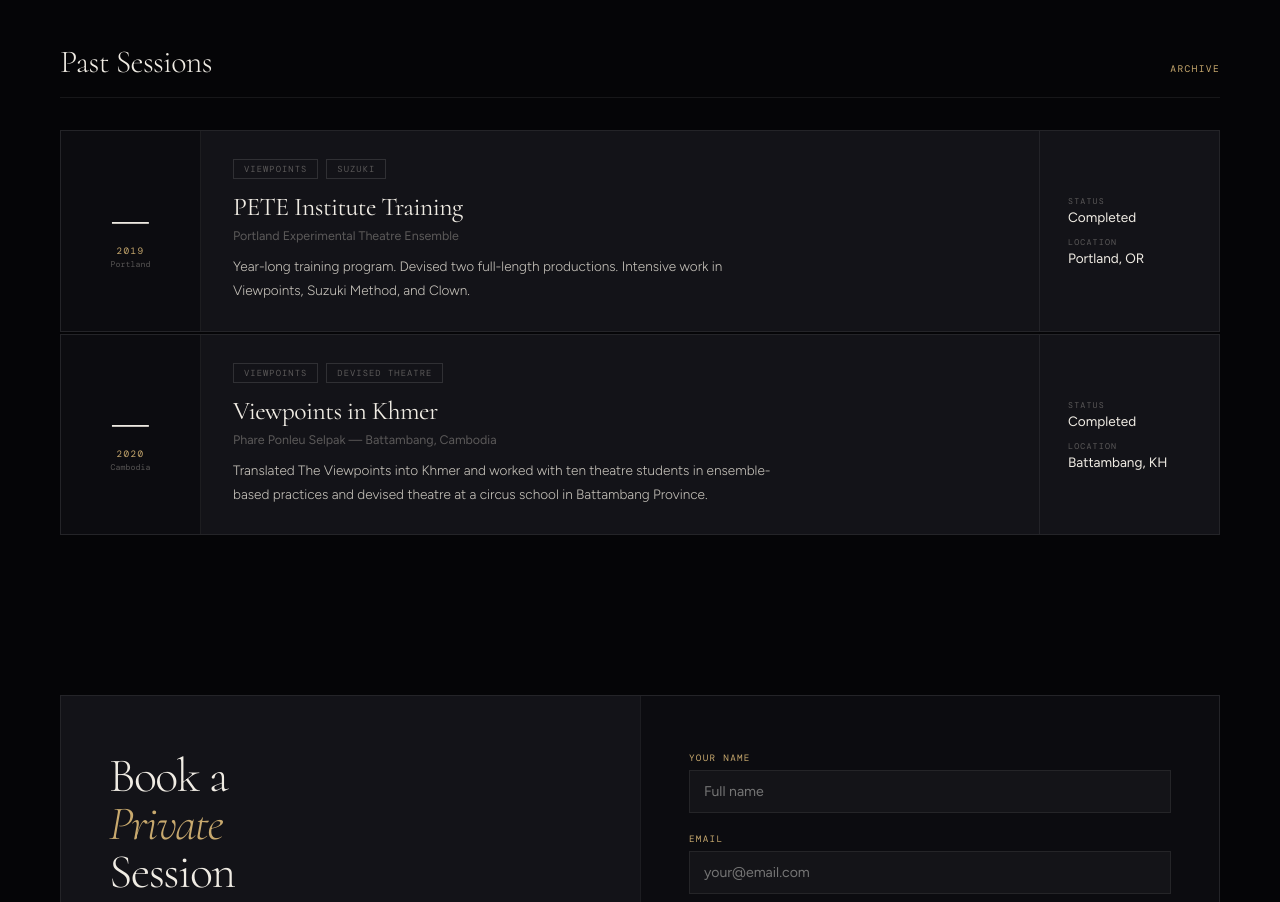
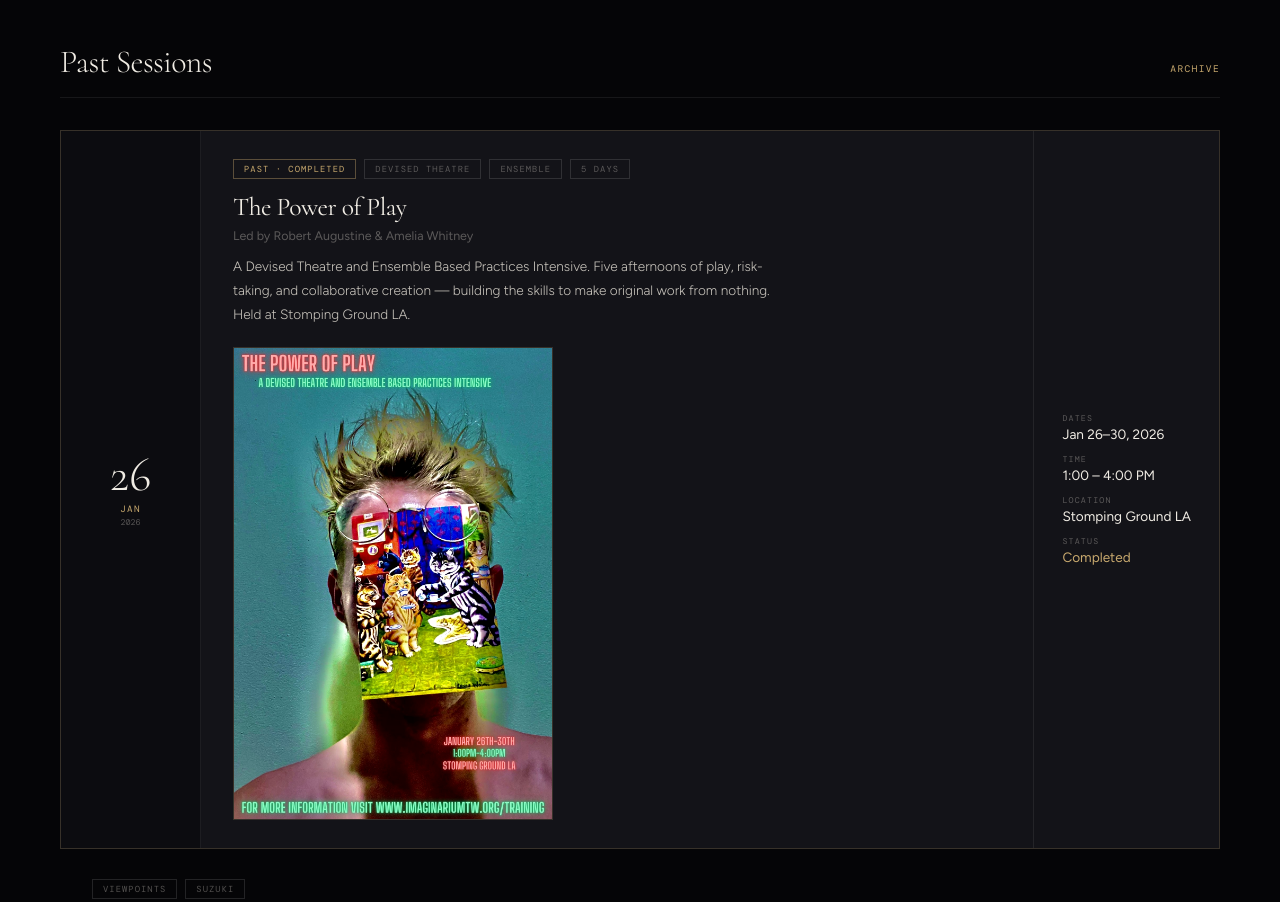
Before and after one commit to homoohno-coder/mymacguy, a plain HTML site: page itw/workshops/index.html in a window 1280 px wide. Shown: the part 2060-2962 px from the top of the page. Drawn offline with nearby package versions, Linux system fonts and the light colour scheme.

Commit message:
Add real photos: Robert clown, Amelia film, Power of Play poster, QR code

```diff
--- a/itw/workshops/index.html
+++ b/itw/workshops/index.html
@@ -382,12 +382,33 @@
   </div>
 
   <div class="workshop-list">
-    <div class="workshop-card past reveal">
+    <div class="workshop-card past reveal" style="opacity:1; border-color: rgba(200,169,110,0.2);">
       <div class="workshop-date">
-        <div class="workshop-date-day">—</div>
-        <div class="workshop-date-month">2019</div>
-        <div class="workshop-date-year">Portland</div>
+        <div class="workshop-date-day">26</div>
+        <div class="workshop-date-month">Jan</div>
+        <div class="workshop-date-year">2026</div>
       </div>
+      <div class="workshop-body">
+        <div class="workshop-tags">
+          <span class="workshop-tag gold">Past · Completed</span>
+          <span class="workshop-tag">Devised Theatre</span>
+          <span class="workshop-tag">Ensemble</span>
+          <span class="workshop-tag">5 Days</span>
+        </div>
+        <div class="workshop-name">The Power of Play</div>
+        <div class="workshop-instructor">Led by Robert Augustine & Amelia Whitney</div>
+        <p class="workshop-desc">A Devised Theatre and Ensemble Based Practices Intensive. Five afternoons of play, risk-taking, and collaborative creation — building the skills to make original work from nothing. Held at Stomping Ground LA.</p>
+        <div style="margin-top:20px; max-width:320px; border:1px solid rgba(200,169,110,0.2); overflow:hidden;">
+          <img src="../images/power-of-play.jpg" alt="The Power of Play poster" style="width:100%; display:block; filter:contrast(1.05);" />
+        </div>
+      </div>
+      <div class="workshop-logistics">
+        <div class="logistic"><div class="logistic-label">Dates</div><div class="logistic-value">Jan 26–30, 2026</div></div>
+        <div class="logistic"><div class="logistic-label">Time</div><div class="logistic-value">1:00 – 4:00 PM</div></div>
+        <div class="logistic"><div class="logistic-label">Location</div><div class="logistic-value">Stomping Ground LA</div></div>
+        <div class="logistic"><div class="logistic-label">Status</div><div class="logistic-value" style="color:var(--gold);">Completed</div></div>
+      </div>
+    </div>
       <div class="workshop-body">
         <div class="workshop-tags"><span class="workshop-tag">Viewpoints</span><span class="workshop-tag">Suzuki</span></div>
         <div class="workshop-name">PETE Institute Training</div>
```
Also changed, not shown: itw/gallery/index.html (+2 -2 lines), itw/index.html (+8 -2 lines), itw/images/amelia-whitney.jpg (added), itw/images/amelia.jpg (added), itw/images/misster-blue.jpg (added), itw/images/power-of-play.jpg (added), itw/images/qrcode.png (added), itw/images/robert-augustine.jpg (added), itw/images/robert.jpg (added).
